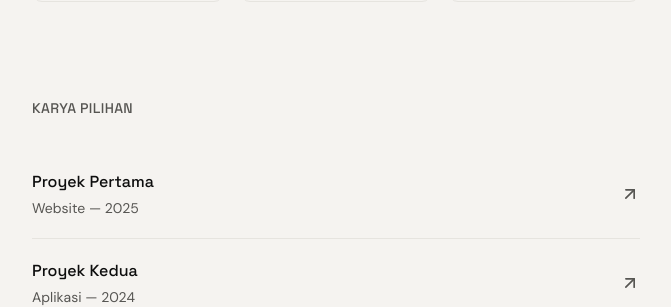
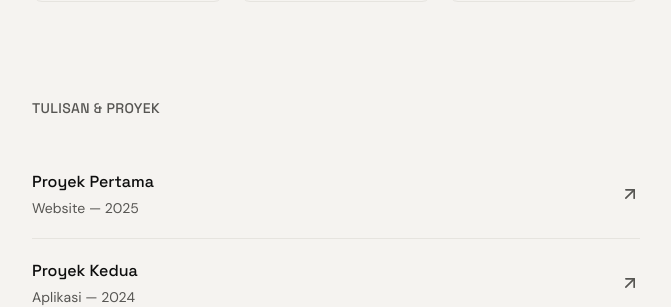
Before and after one commit to aipnurhayadi/aipnurhayadi.github.io, a Jekyll site: the page built from index.html, in a window 1280 px wide. Shown: the part 924-1231 px from the top of the page, without its empty margins (304-975 px from the left). Built offline with Jekyll 4.4.1, drawn with Linux system fonts in a browser that asks for light colours; the list of posts is cut into pages by our own code.

Commit message:
Update section label in index.html to Tulisan & Proyek

```diff
--- a/index.html
+++ b/index.html
@@ -50,7 +50,7 @@ layout: default
     <!-- Selected Work -->
     <section class="fade-in-section mt-24 space-y-8" data-delay="100">
       <h2 class="font-display text-sm font-medium tracking-wide text-muted-foreground uppercase">
-        Karya Pilihan
+        Tulisan & Proyek
       </h2>
       <div class="space-y-0 divide-y divide-border">
         {% for post in paginator.posts %}
```
